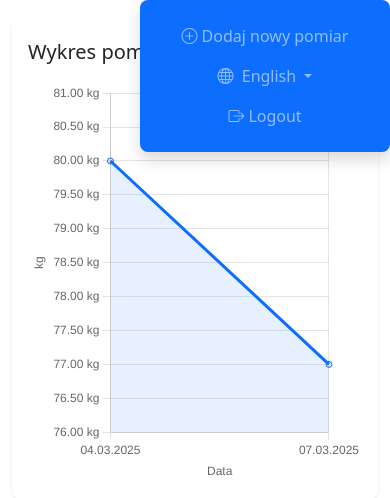
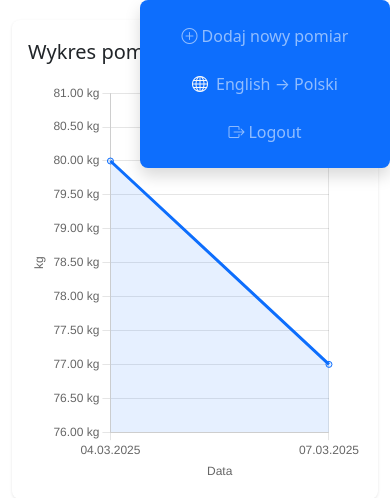
Before and after one commit to zanetagebka/body_measurement, a Django app: page /measurements/ in a window 390 px wide, after a click that opens the changed part. Shown: the part 96-594 px from the top of the page. Run offline with Django 5.2, Linux system fonts and the light colour scheme; a user stored in the database is signed in; data comes from the database, SQL or seed files in the repository; some libraries are stand-ins or nearby versions.

Commit message:
Improve navigation: Add user greeting, hamburger menu, and simplified language switcher

```diff
--- a/measurements/templates/measurements/base.html
+++ b/measurements/templates/measurements/base.html
@@ -56,6 +56,12 @@
             display: flex;
             align-items: center;
         }
+        .language-switch {
+            display: flex;
+            align-items: center;
+            gap: 0.5rem;
+            padding: 0.5rem 0;
+        }
     </style>
     {% block extra_css %}{% endblock %}
 </head>
@@ -84,30 +90,20 @@
                                 <i class="bi bi-plus-circle me-1"></i>{% trans "Dodaj nowy pomiar" %}
                             </a>
                         </li>
-                        <li class="nav-item dropdown">
-                            <a class="nav-link dropdown-toggle" href="#" role="button" data-bs-toggle="dropdown">
-                                <i class="bi bi-globe me-1"></i>
+                        <li class="nav-item">
+                            <div class="language-switch">
+                                <i class="bi bi-globe text-light"></i>
                                 {% get_current_language as CURRENT_LANGUAGE %}
                                 {% if CURRENT_LANGUAGE == 'en' %}
-                                    English
+                                    <a class="nav-link" href="{% url 'switch_language' %}?lang=pl">
+                                        English → Polski
+                                    </a>
                                 {% else %}
-                                    Polski
+                                    <a class="nav-link" href="{% url 'switch_language' %}?lang=en">
+                                        Polski → English
+                                    </a>
                                 {% endif %}
-                            </a>
-                            <ul class="dropdown-menu">
-                                <li>
-                                    <a class="dropdown-item {% if CURRENT_LANGUAGE == 'en' %}active{% endif %}"
-                                       href="{% url 'switch_language' %}?lang=en">
-                                        English
-                                    </a>
-                                </li>
-                                <li>
-                                    <a class="dropdown-item {% if CURRENT_LANGUAGE == 'pl' %}active{% endif %}"
-                                       href="{% url 'switch_language' %}?lang=pl">
-                                        Polski
-                                    </a>
-                                </li>
-                            </ul>
+                            </div>
                         </li>
                         <li class="nav-item">
                             <a class="nav-link" href="{% url 'logout' %}">
@@ -127,30 +123,20 @@
                                 <i class="bi bi-person-plus me-1"></i>{% trans "Register" %}
                             </a>
                         </li>
-                        <li class="nav-item dropdown">
-                            <a class="nav-link dropdown-toggle" href="#" role="button" data-bs-toggle="dropdown">
-                                <i class="bi bi-globe me-1"></i>
+                        <li class="nav-item">
+                            <div class="language-switch">
+                                <i class="bi bi-globe text-light"></i>
                                 {% get_current_language as CURRENT_LANGUAGE %}
                                 {% if CURRENT_LANGUAGE == 'en' %}
-                                    English
+                                    <a class="nav-link" href="{% url 'switch_language' %}?lang=pl">
+                                        English → Polski
+                                    </a>
                                 {% else %}
-                                    Polski
+                                    <a class="nav-link" href="{% url 'switch_language' %}?lang=en">
+                                        Polski → English
+                                    </a>
                                 {% endif %}
-                            </a>
-                            <ul class="dropdown-menu">
-                                <li>
-                                    <a class="dropdown-item {% if CURRENT_LANGUAGE == 'en' %}active{% endif %}"
-                                       href="{% url 'switch_language' %}?lang=en">
-                                        English
-                                    </a>
-                                </li>
-                                <li>
-                                    <a class="dropdown-item {% if CURRENT_LANGUAGE == 'pl' %}active{% endif %}"
-                                       href="{% url 'switch_language' %}?lang=pl">
-                                        Polski
-                                    </a>
-                                </li>
-                            </ul>
+                            </div>
                         </li>
                     {% endif %}
                 </ul>
```
